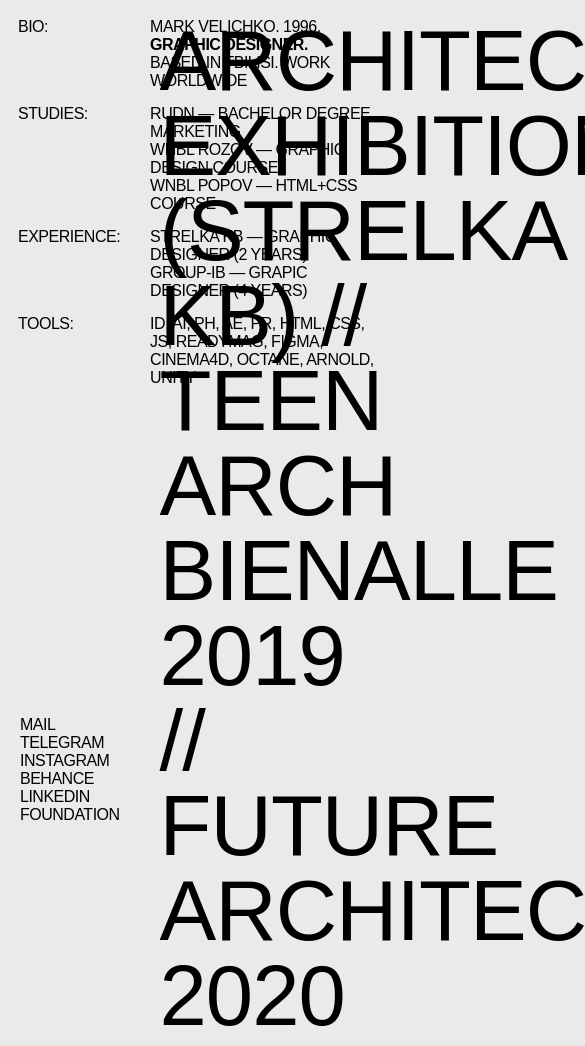
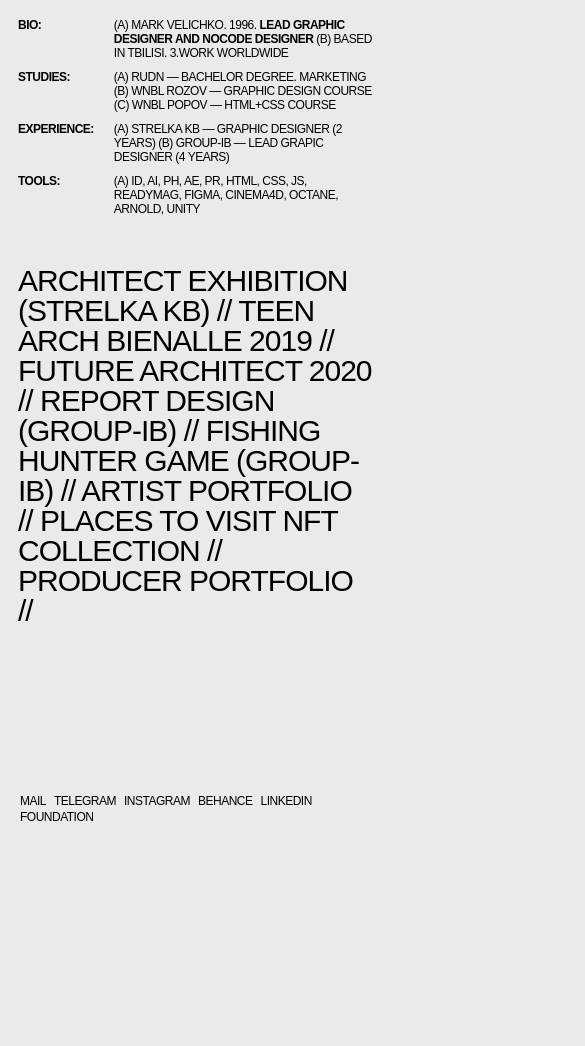
Before and after one commit to kolfersw/portfolio-vlchk, a plain HTML site: page index.html in a window 390 px wide. Shown: the top 1046 px of the page, 585 px wide, since content can reach past the window. After the commit the page ends 844 px from the top, so only its background shows below. Drawn offline with Linux system fonts and the light colour scheme.

Commit message:
different media

```diff
--- a/index.html
+++ b/index.html
@@ -11,17 +11,17 @@
   <body>
     <div class="grid-big">
       <div class="grid-small">
-        <p>BIO:</p>
-        <p class="double">Mark velichko. 1996. <b>Graphic designer.</b> <br>Based in tbilisi. work worldwide</p>
-        <p>STUDIES:</p>
-        <p class="double">RUDN — Bachelor degree. marketing<br>
-            WNBL ROZOV — Graphic design course<br>
-            WNBL POPOV — HTML+CSS course</p>
-        <p>EXPERIENCE:</p>
-        <p class="double">STRELKA KB — Graphic Designer (2 years)<br>
-            GROUP-IB — Grapic designer (4 years)</p>
-        <p>TOOLS:</p>
-        <p class="double">ID, AI, PH, AE, PR, HTML, CSS, JS, Readymag, Figma,<br>Cinema4d, Octane, Arnold, Unity</p>
+        <p class="hard">BIO:</p>
+        <p class="double">(A) Mark velichko. 1996. <b>Lead Graphic designer and nocode designer</b> (B) Based in tbilisi. 3.Work worldwide</p>
+        <p class="hard">STUDIES:</p>
+        <p class="double">(A) RUDN — Bachelor degree. marketing
+            (B) WNBL ROZOV — Graphic design course
+            (C) WNBL POPOV — HTML+CSS course</p>
+        <p class="hard">EXPERIENCE:</p>
+        <p class="double">(A) STRELKA KB — Graphic Designer (2 years)
+          (B) GROUP-IB — Lead Grapic Designer (4 years)</p>
+        <p class="hard">TOOLS:</p>
+        <p class="double">(A) ID, AI, PH, AE, PR, HTML, CSS, JS, Readymag, Figma, Cinema4d, Octane, Arnold, Unity</p>
       </div>
       <div class="main-text">
         <p>
--- a/style.css
+++ b/style.css
@@ -18,7 +18,7 @@ a {
 }
 
 a:hover {
-    color: rgb(255, 113, 220);
+    color: #FF71DC;
 }
 
 .grid-big {
@@ -31,9 +31,9 @@ a:hover {
 .grid-small {
     position: fixed;
     display: grid;
-    grid-template-columns: repeat(3, auto);
+    grid-template-columns: repeat(3, 150px);
     grid-template-rows: repeat(4, auto);
-    grid-gap: 15px 30px;
+    grid-gap: 10px 30px;
 }
 
 .main-text {
@@ -60,3 +60,85 @@ a:hover {
     left: 0;
     padding: 20px;
 }
+
+
+@media (max-width: 1400px) {
+    .main-text {
+        font-size: 80px;
+        line-height: 80px;
+    }
+    body {
+        font-size: 12px;
+        line-height: 14px;
+    }
+    .grid-small {
+        grid-template-columns: repeat(3,100px);
+    }
+}
+
+@media (max-width: 1100px) {
+    .grid-big {
+        display: flex;
+        flex-direction: column;
+    }
+    .grid-small {
+        position: relative;
+        grid-template-columns: repeat(4,auto);
+        grid-gap: 10px 20px;
+    }
+    .main-text {
+        font-size: 55px;
+        line-height: 55px;
+        margin-top: 20px;
+    }
+    .hard {
+        font-weight: 800;
+    }
+    .double {
+        grid-column: span 1;
+    }
+    .footer {
+        display: flex;
+        flex-wrap: wrap;
+        gap: 2px 8px;
+        position: fixed;
+        padding: 20px;
+        margin-top: 20px;
+    }
+}
+
+@media (max-width: 670px) {
+    .footer {
+        position: relative;
+        padding: 0px;
+    }
+}
+
+@media (max-width: 570px) {
+    .main-text {
+        font-size: 50px;
+        line-height: 50px;
+    }
+}
+
+@media (max-width: 420px) {
+    .grid-small {
+        grid-template-columns: repeat(2,auto);
+    }
+    .main-text {
+        font-size: 30px;
+        line-height: 30px;
+        margin-top: 50px;
+    }
+    .footer {
+        position: fixed;
+        padding: 20px;
+    }
+}
+
+@media (max-width: 300px) {
+    .footer {
+        position: relative;
+        padding: 0px;
+    }
+}
```
